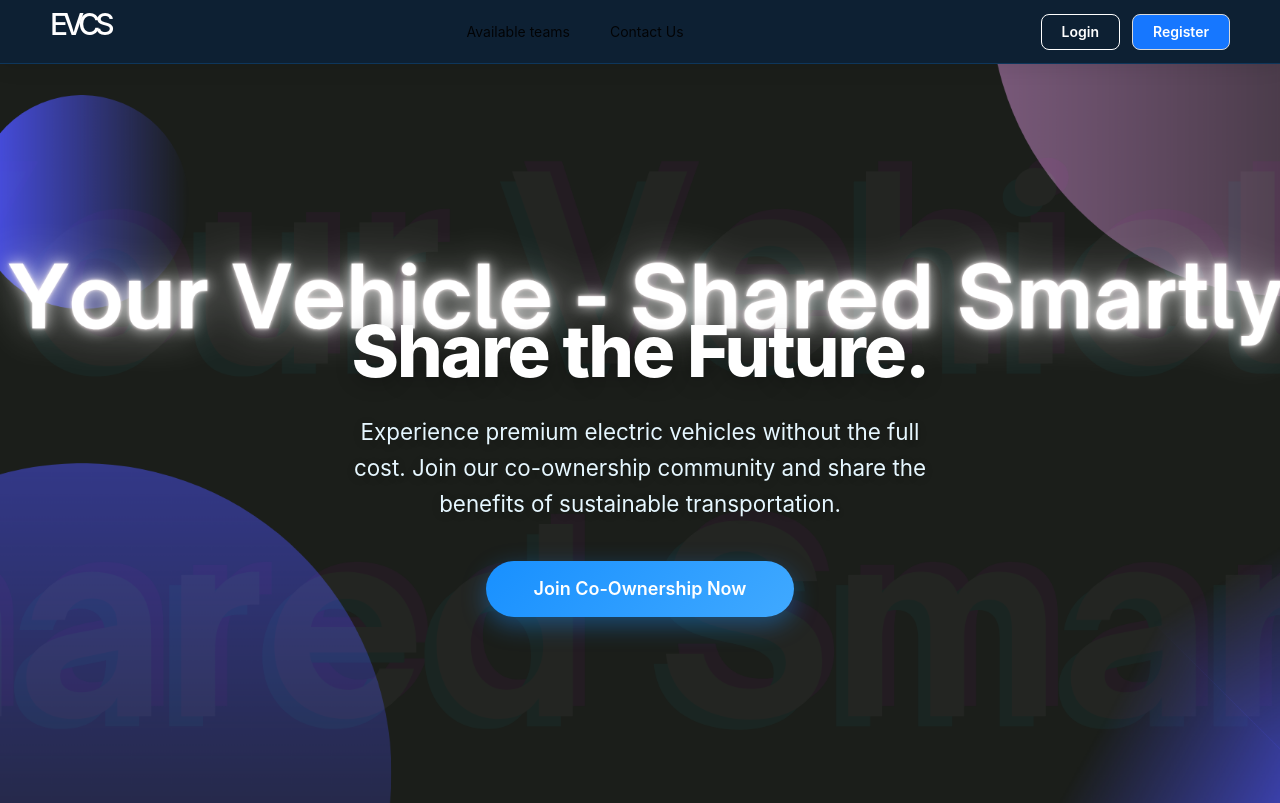
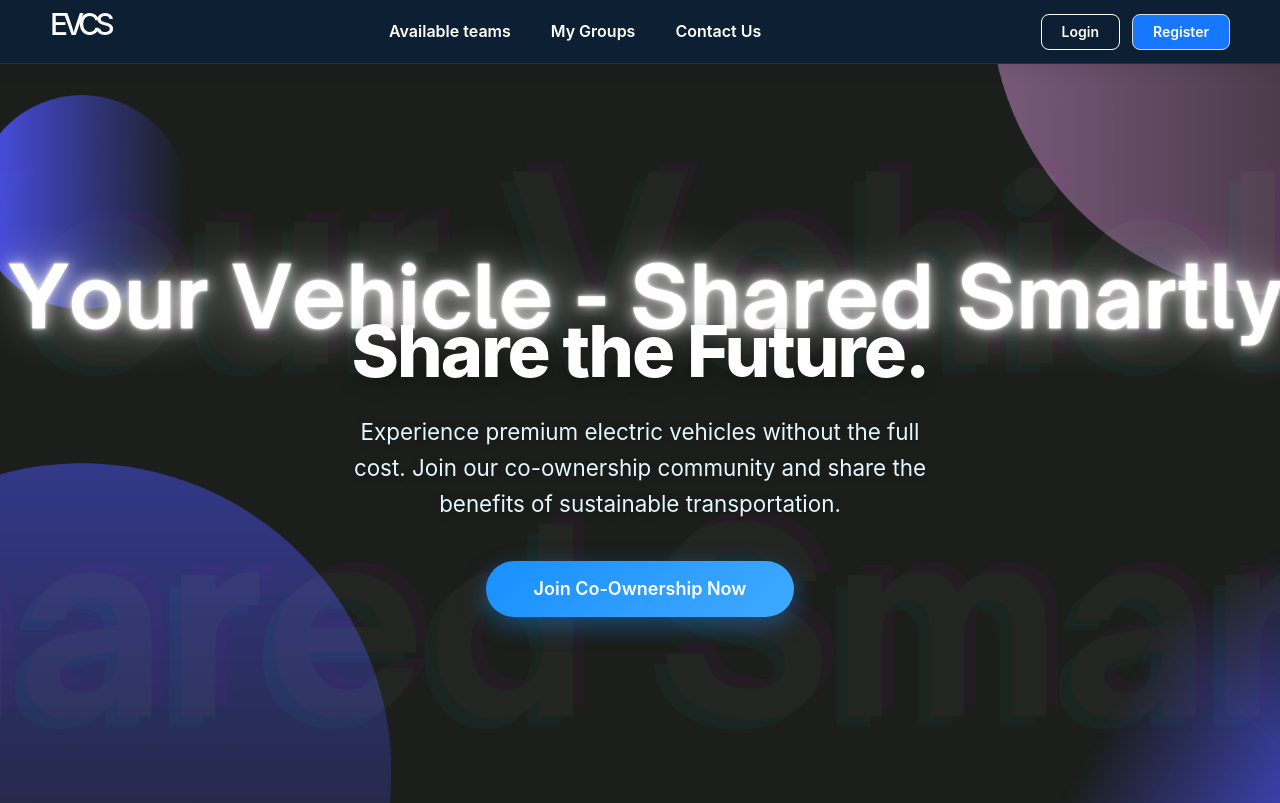
Before and after one commit to fogit-hd/SWP391_Project, a React (Vite) app in the folder FE/SWP391_FE/: page / in a window 1280 px wide. Shown: the top 803 px of the page. Built offline with nearby package versions, Linux system fonts and the light colour scheme.

Commit message:
add : view my group

```diff
--- a/FE/SWP391_FE/src/pages/home/home.css
+++ b/FE/SWP391_FE/src/pages/home/home.css
@@ -51,6 +51,27 @@
 .nav-menu .ant-menu-item:hover {
   color: #1890ff !important;
   background: rgba(24, 144, 255, 0.1) !important;
+}
+
+/* Header nav text buttons (Available teams, My Groups, Contact Us) */
+.nav-menu-button,
+.nav-menu-button.ant-btn,
+.ant-btn.nav-menu-button {
+  color: #ffffff !important; /* brighter on dark bg */
+  font-weight: 600;
+  font-size: 16px;
+}
+
+.nav-menu-button:hover,
+.nav-menu-button:focus,
+.ant-btn.nav-menu-button:hover,
+.ant-btn.nav-menu-button:focus {
+  color: #40a9ff !important;
+  background: rgba(24, 144, 255, 0.12) !important;
+}
+
+.ant-btn-text.nav-menu-button[disabled] {
+  color: rgba(230, 247, 255, 0.45) !important;
 }
 
 .header-actions {
--- a/FE/SWP391_FE/src/pages/home/index.jsx
+++ b/FE/SWP391_FE/src/pages/home/index.jsx
@@ -557,6 +557,11 @@ const Homepage = () => {
               Available teams
             </Button>
           </Link>
+          <Link to="/my-group">
+            <Button type="text" className="nav-menu-button">
+              My Groups
+            </Button>
+          </Link>
           <Link to="/contact">
             <Button type="text" className="nav-menu-button">
               Contact Us
```
